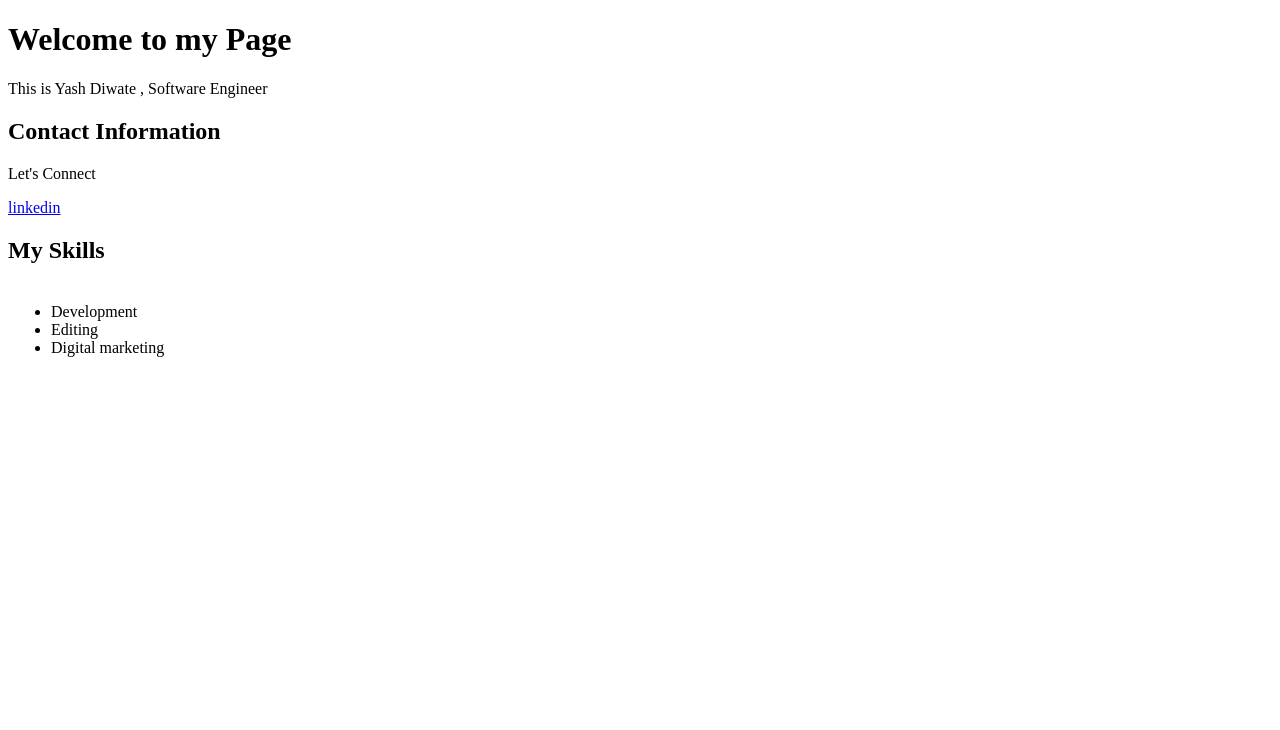
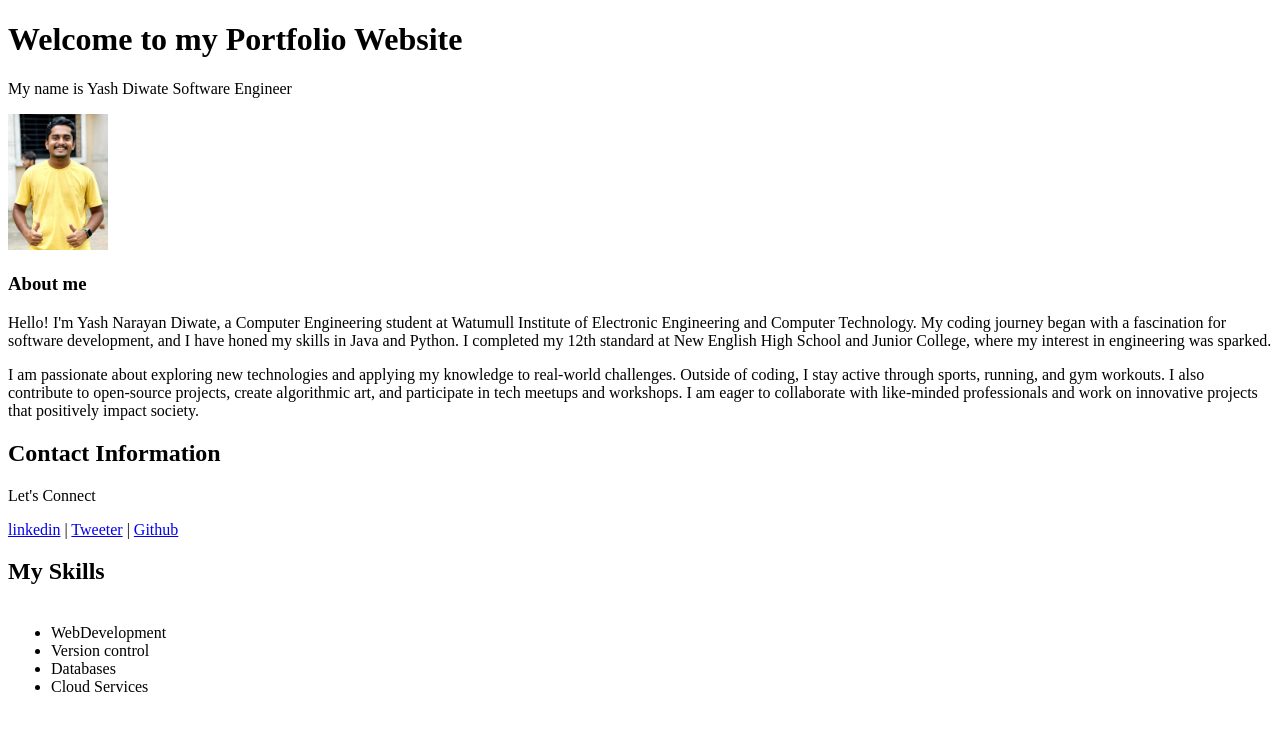
Before and after one commit to Mediwateyash/portfolio-website, a plain HTML site: page index.html in a window 1280 px wide. Drawn offline with Linux system fonts and the light colour scheme.

Commit message:
about me section added

```diff
--- a/index.html
+++ b/index.html
@@ -5,21 +5,28 @@
         <meta name="viewport" content="width=device-widht , initial-scale=1.0">
         <meta name="description" content="personal profile picture of yash diwate ">
         <title>Diwate yash's Profile</title>
-        <link rel="icon" href="" type="image/x-icon">
-
+        <link rel="icon" href="/portfolio-website/assets/img/icon.ico" type="image/x-icon">
 
     </head>
 
     <body>
         <header>
-            <h1>Welcome to my Page </h1>
-            <p>This is Yash Diwate , Software Engineer</p>
+            <h1>Welcome to my Portfolio Website  </h1>
+            <p>My name is  Yash Diwate  Software Engineer</p>
+            <img src="assets/img/yash photo.jpg" alt="Profile picture" width="100">
         </header>
+
+        <section>
+            <h3> About me </h3>
+            <p>Hello! I'm Yash Narayan Diwate, a Computer Engineering student at Watumull Institute of Electronic Engineering and Computer Technology. My coding journey began with a fascination for software development, and I have honed my skills in Java and Python. I completed my 12th standard at New English High School and Junior College, where my interest in engineering was sparked. </p>
+
+                <p>I am passionate about exploring new technologies and applying my knowledge to real-world challenges. Outside of coding, I stay active through sports, running, and gym workouts. I also contribute to open-source projects, create algorithmic art, and participate in tech meetups and workshops. I am eager to collaborate with like-minded professionals and work on innovative projects that positively impact society.</p>
+        </section>
 
         <section>
             <h2>Contact Information</h2>
             <p>Let's Connect </p>
-            <p><a href="https://www.linkedin.com/in/diwateyash2004/">linkedin</a></p>
+            <p><a href="https://www.linkedin.com/in/diwateyash2004/">linkedin</a>  |  <a href="https://x.com/imdiwateyash">Tweeter</a>  |  <a href="https://github.com/Mediwateyash">Github</a></p>
         </section>
 
         <section>
@@ -28,9 +35,10 @@
                 <tr>
                     <td>
                         <ul style="text-align:left;">
-                        <li> Development</li>
-                        <li>Editing</li>
-                        <li>Digital marketing</li>
+                        <li>WebDevelopment</li>
+                        <li>Version control </li>
+                        <li>Databases </li>
+                        <li>Cloud Services </li>
                         <ul>
                     </td>
                 </tr>
```
Also changed, not shown: assets/img/icon.ico (added), assets/img/yash photo.jpg (added).
